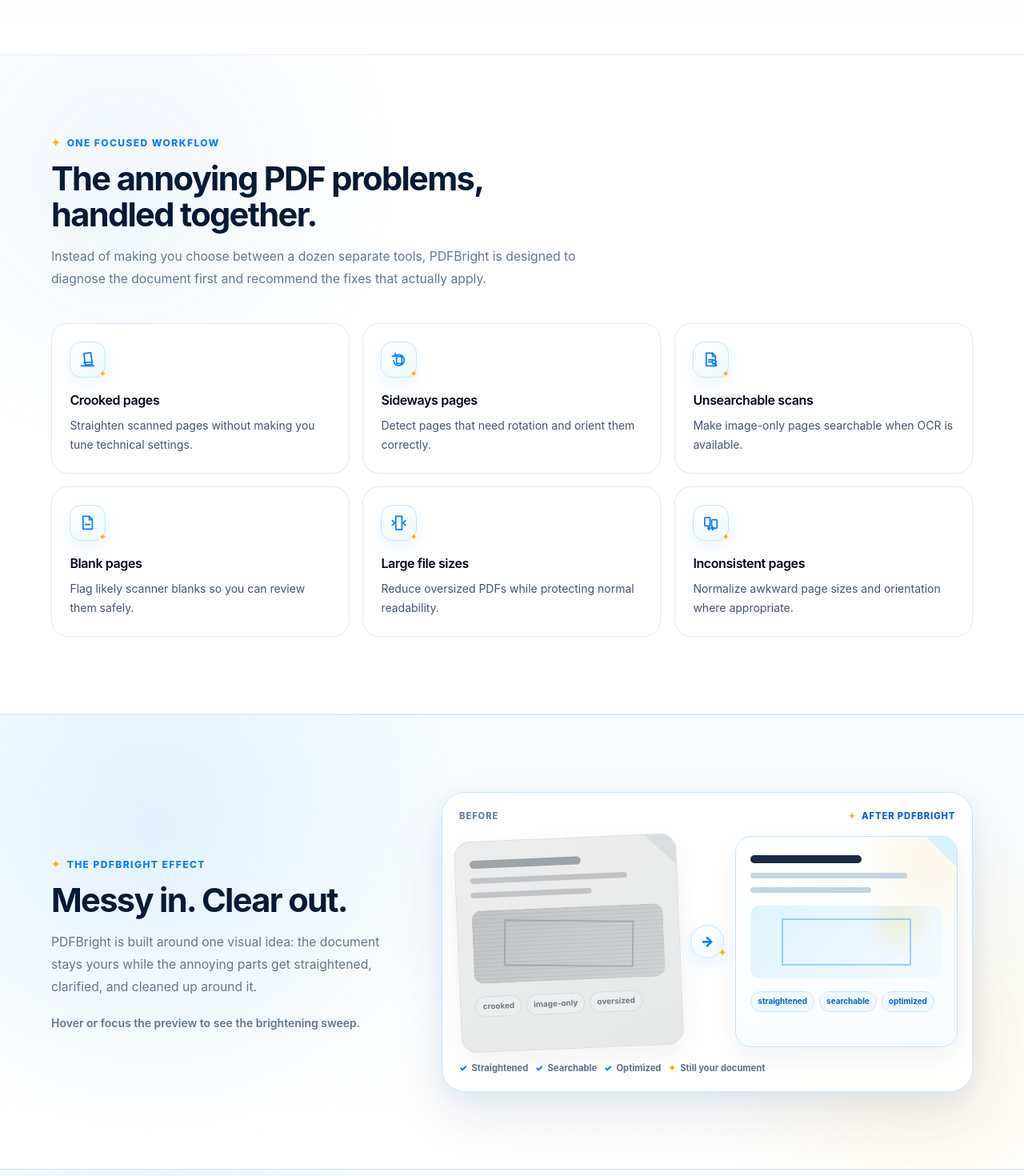
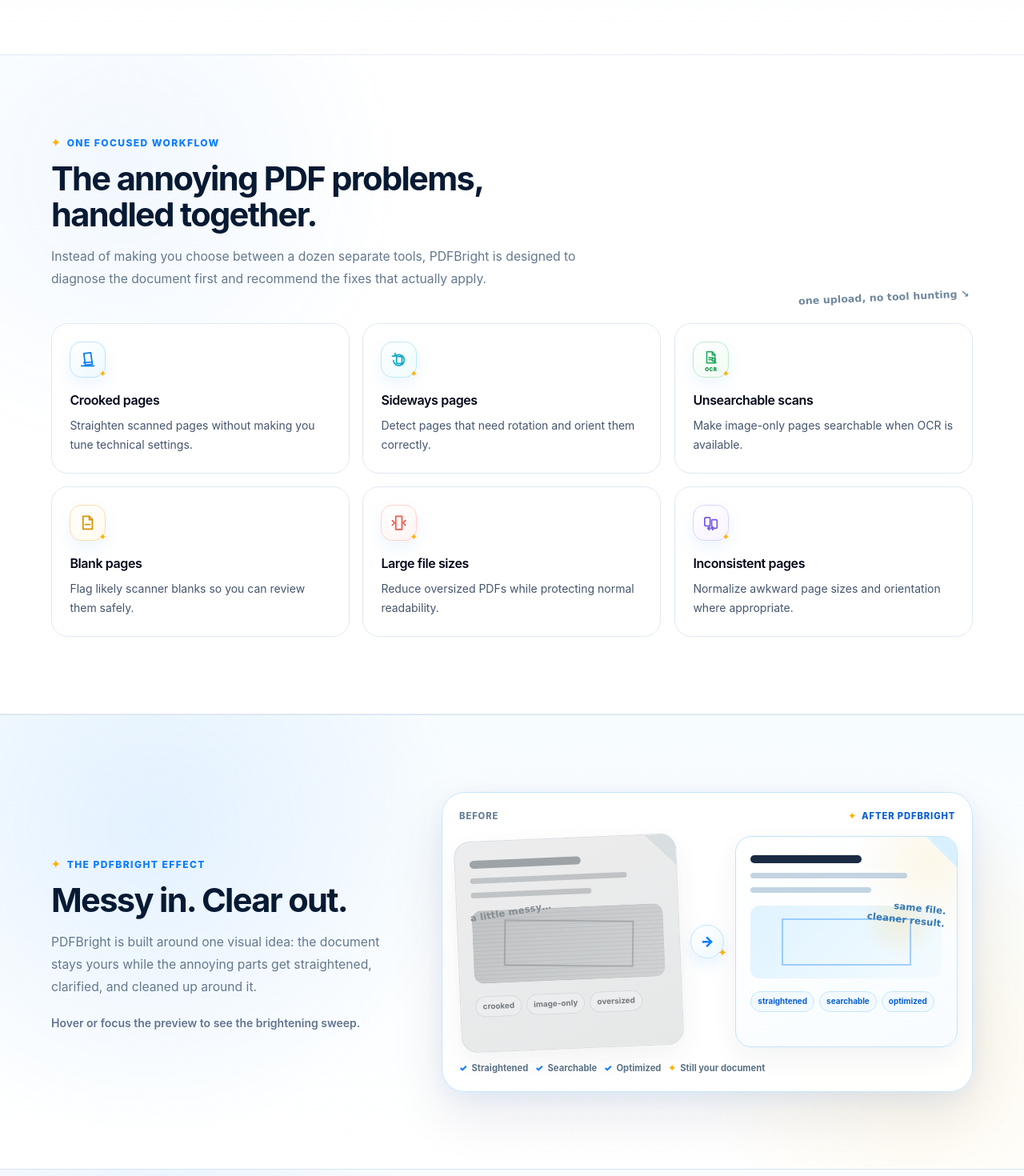
Before and after one commit to Rouane12/pdfbright, a Next.js app: page / in a window 1280 px wide. Shown: the part 928-2398 px from the top of the page at 80% size. Built offline with nearby package versions, Linux system fonts and the light colour scheme; no server answers.

Commit message:
Finish PDFBright handwritten details and expressive icon system

```diff
--- a/src/app/identity-v3.css
+++ b/src/app/identity-v3.css
@@ -167,10 +167,13 @@
 }
 
 /* Handwritten document annotations: intentionally sparse. */
-.brand-scribble {
+.brand-scribble,
+.hero-upload::before,
+.feature-grid::before,
+.demo-page--before::before,
+.demo-page--after::before {
   color: var(--scribble);
   font-family: "Segoe Print", "Bradley Hand", "Comic Sans MS", cursive;
-  font-size: 0.9rem;
   font-weight: 600;
   line-height: 1.35;
   letter-spacing: 0.01em;
@@ -182,124 +185,157 @@
   position: relative;
 }
 
-.brand-scribble--hero {
+.hero-upload::before {
+  content: "drop it in…";
   position: absolute;
-  right: -6.4rem;
+  right: -6.35rem;
   top: 3.5rem;
-  width: 6rem;
+  width: 5.7rem;
+  color: #7189a0;
+  font-size: 0.84rem;
   text-align: left;
   transform: rotate(5deg);
 }
 
-.brand-scribble--hero::after {
+.hero-upload::after {
   content: "↙";
-  display: block;
-  margin: -0.1rem 0 0 0.7rem;
-  color: #8ca0b2;
-  font-size: 1.2rem;
+  position: absolute;
+  right: -2.5rem;
+  top: 5.1rem;
+  color: #95a7b7;
+  font-family: "Segoe Print", "Bradley Hand", "Comic Sans MS", cursive;
+  font-size: 1.15rem;
+  transform: rotate(8deg);
+  pointer-events: none;
 }
 
-.brand-scribble--tools {
-  display: inline-block;
-  margin-top: 1.15rem;
-  color: #7089a0;
-  transform: rotate(-2.2deg);
+.feature-grid {
+  position: relative;
+}
+
+.feature-grid::before {
+  content: "one upload, no tool hunting ↘";
+  position: absolute;
+  right: 0.25rem;
+  top: -2.45rem;
+  color: #7189a0;
+  font-size: 0.78rem;
+  transform: rotate(-2.5deg);
 }
 
 .bright-demo {
   isolation: isolate;
 }
 
-.brand-scribble--before,
-.brand-scribble--after {
+.demo-page--before::before,
+.demo-page--after::before {
   position: absolute;
-  z-index: 5;
+  z-index: 4;
   max-width: 7rem;
-  font-size: 0.78rem;
+  font-size: 0.73rem;
 }
 
-.brand-scribble--before {
-  left: 2.15rem;
-  top: 5.45rem;
-  color: #788b9c;
-  transform: rotate(-8deg);
+.demo-page--before::before {
+  content: "a little messy…";
+  left: 1rem;
+  top: 5.1rem;
+  color: #7f8f9c;
+  transform: rotate(-7deg);
 }
 
-.brand-scribble--after {
-  right: 1.55rem;
-  top: 5.25rem;
-  color: #3178b6;
+.demo-page--after::before {
+  content: "same file. cleaner result.";
+  right: 0.85rem;
+  top: 5rem;
+  color: #3779b2;
   text-align: right;
   transform: rotate(6deg);
 }
 
-/* Expressive icon family: same shape language, different tool personalities. */
+/* Expressive icon family: same shape language, distinct tool personalities. */
 .problem-icon {
   overflow: visible;
 }
 
+.feature-card:nth-child(1) .problem-icon,
 .problem-icon--straighten {
   border-color: #bfe4fb;
   background: linear-gradient(145deg, #ffffff, #edf9ff);
   color: #087cf0;
 }
 
+.feature-card:nth-child(2) .problem-icon,
 .problem-icon--rotate {
   border-color: #baeaf2;
   background: linear-gradient(145deg, #ffffff, #effcff);
   color: #0ba8c7;
 }
 
+.feature-card:nth-child(3) .problem-icon,
 .problem-icon--ocr {
   border-color: #bfeacb;
   background: linear-gradient(145deg, #ffffff, #effcf3);
   color: #18a558;
 }
 
+.feature-card:nth-child(3) .problem-icon::before,
 .problem-icon--ocr::before {
   content: "OCR";
   position: absolute;
   left: 50%;
-  bottom: 0.22rem;
+  bottom: 0.2rem;
   color: #14944d;
-  font-size: 0.42rem;
+  font-size: 0.4rem;
   font-weight: 900;
   letter-spacing: 0.045em;
   transform: translateX(-50%);
 }
 
+.feature-card:nth-child(3) .problem-icon svg,
 .problem-icon--ocr svg {
   transform: translateY(-0.16rem) scale(0.88);
 }
 
+.feature-card:nth-child(4) .problem-icon,
 .problem-icon--blank {
   border-color: #f7dfaa;
   background: linear-gradient(145deg, #ffffff, #fffaf0);
   color: #d79200;
 }
 
+.feature-card:nth-child(5) .problem-icon,
 .problem-icon--compress {
   border-color: #ffd1cd;
   background: linear-gradient(145deg, #ffffff, #fff4f2);
   color: #ef5a4f;
 }
 
+.feature-card:nth-child(6) .problem-icon,
 .problem-icon--normalize {
   border-color: #ded1ff;
   background: linear-gradient(145deg, #ffffff, #f7f3ff);
   color: #7b5be7;
 }
 
-.feature-card:hover .problem-icon--straighten { box-shadow: 0 12px 27px rgba(11, 124, 255, 0.14); }
-.feature-card:hover .problem-icon--rotate { box-shadow: 0 12px 27px rgba(11, 168, 199, 0.14); }
-.feature-card:hover .problem-icon--ocr { box-shadow: 0 12px 27px rgba(24, 165, 88, 0.13); }
-.feature-card:hover .problem-icon--blank { box-shadow: 0 12px 27px rgba(215, 146, 0, 0.13); }
-.feature-card:hover .problem-icon--compress { box-shadow: 0 12px 27px rgba(239, 90, 79, 0.13); }
-.feature-card:hover .problem-icon--normalize { box-shadow: 0 12px 27px rgba(123, 91, 231, 0.13); }
+.feature-card:nth-child(1):hover .problem-icon { box-shadow: 0 12px 27px rgba(11, 124, 255, 0.14); }
+.feature-card:nth-child(2):hover .problem-icon { box-shadow: 0 12px 27px rgba(11, 168, 199, 0.14); }
+.feature-card:nth-child(3):hover .problem-icon { box-shadow: 0 12px 27px rgba(24, 165, 88, 0.13); }
+.feature-card:nth-child(4):hover .problem-icon { box-shadow: 0 12px 27px rgba(215, 146, 0, 0.13); }
+.feature-card:nth-child(5):hover .problem-icon { box-shadow: 0 12px 27px rgba(239, 90, 79, 0.13); }
+.feature-card:nth-child(6):hover .problem-icon { box-shadow: 0 12px 27px rgba(123, 91, 231, 0.13); }
 
 /* Tiny branded imperfections should disappear before they compete with content. */
 @media (max-width: 1180px) {
-  .brand-scribble--hero {
+  .hero-upload::before,
+  .hero-upload::after {
+    display: none;
+  }
+}
+
+@media (max-width: 720px) {
+  .feature-grid::before,
+  .demo-page--before::before,
+  .demo-page--after::before {
     display: none;
   }
 }
@@ -308,12 +344,6 @@
   .global-site-header__inner {
     height: 3.85rem;
     padding-inline: 0.8rem;
-  }
-
-  .brand-scribble--tools,
-  .brand-scribble--before,
-  .brand-scribble--after {
-    display: none;
   }
 
   .global-nav-mobile__panel {
```
